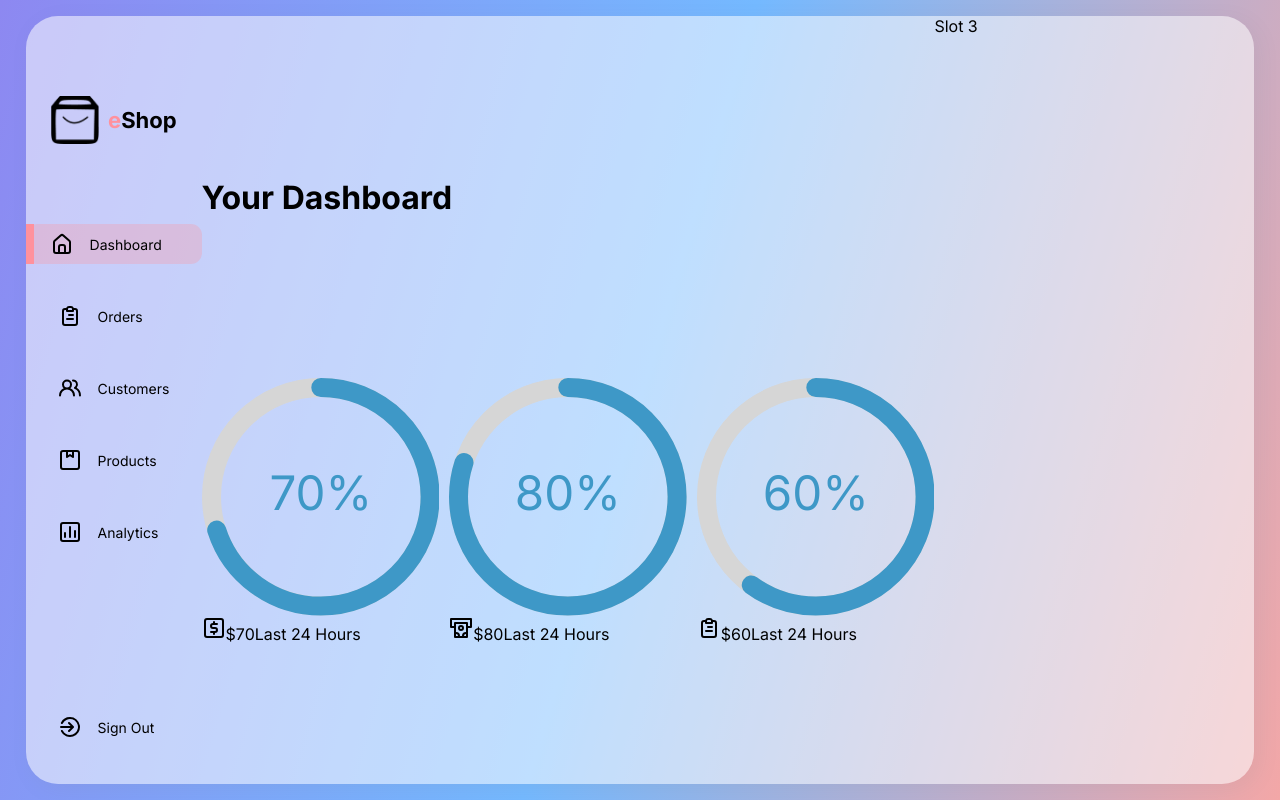
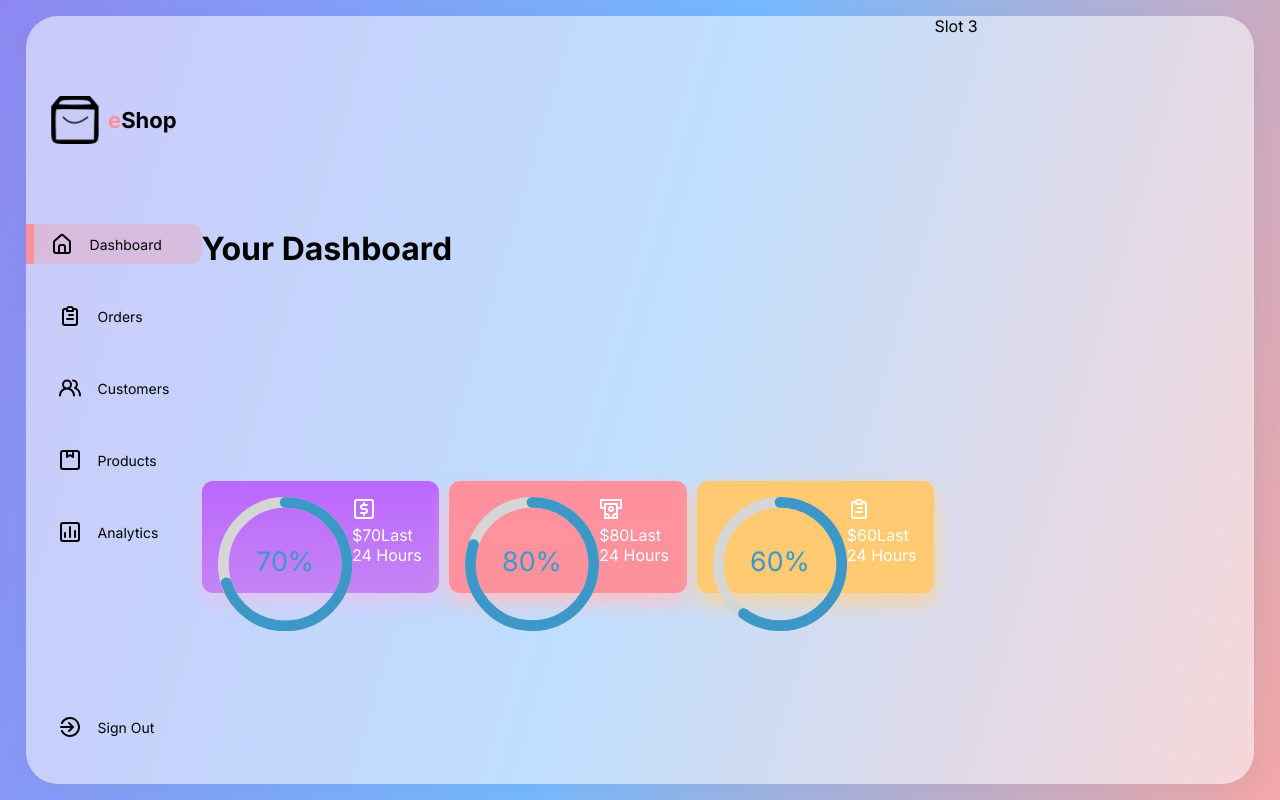
Before and after one commit to rirefat/shop-dashboard, a React (Create React App) app: page / in a window 1280 px wide. Built offline with nearby package versions, Linux system fonts and the light colour scheme; the HTML template or start-up script is replaced by a standard one.

Commit message:
done basic structure of cards

```diff
--- a/src/components/Card/Card.css
+++ b/src/components/Card/Card.css
@@ -0,0 +1,13 @@
+.CompactCard {
+    display: flex;
+    flex: 1;
+    height: 7rem !important;
+    border-radius: 0.7rem;
+    color: white;
+    padding: 1rem;
+    position: relative;
+    cursor: pointer;
+  }
+  .CompactCard:hover {
+    box-shadow: none !important;
+  }
--- a/src/components/Card/Card.js
+++ b/src/components/Card/Card.js
@@ -24,7 +24,10 @@ const CompactCard = ({param}) => {
     const Png=param.card.png;
     console.log(Png);
     return (
-        <div className='CompactCard'>
+        <div className='CompactCard' style={{
+            background: param.card.color.backGround,
+            boxShadow: param.card.color.boxShadow,
+          }}>
             <div className="radialBar">
                 <CircularProgressbar value={param.card.barValue} text={`${param.card.barValue}%`}></CircularProgressbar>
             </div>
```
